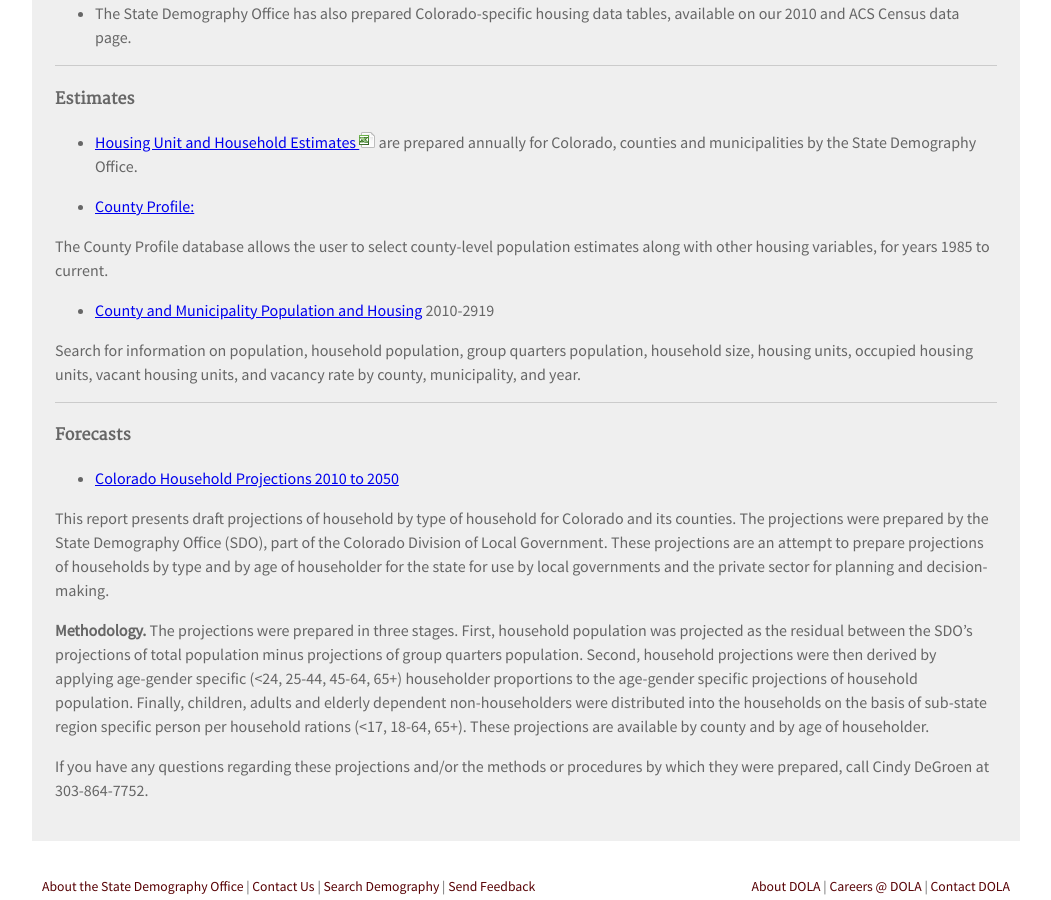
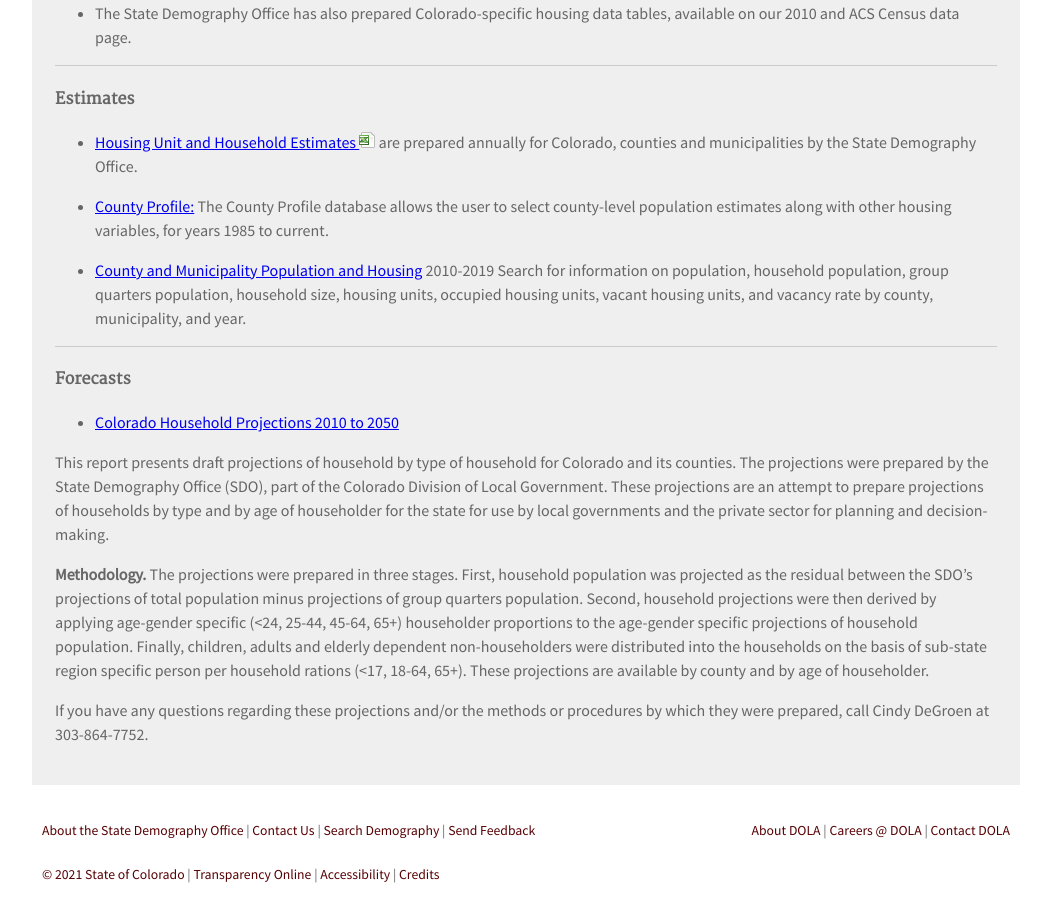
Before and after one commit to TBleess/Website_New, a Jekyll site: the page built from pages/4_HousingHouseholds/counties-and-municipalities.md, in a window 1280 px wide and 900 px high, scrolled down 550 px. Shown: the whole window, without its empty margins (114-1165 px from the left). Built offline with Jekyll 4.4.1, drawn with Linux system fonts in a browser that asks for light colours.

Commit message:
Update counties-and-municipalities.md

```diff
--- a/pages/4_HousingHouseholds/counties-and-municipalities.md
+++ b/pages/4_HousingHouseholds/counties-and-municipalities.md
@@ -24,11 +24,9 @@ description: "Housing and Household data by Colorado County or City."
 - [Housing Unit and Household Estimates ![xls](/images/page_white_excel.png 'download xls file')](https://drive.google.com/uc?export=download&id=1cNjNZsCqjA5TNEZytkAKu6lb5c2aC0tT) are prepared annually for Colorado, counties and municipalities by the State Demography Office.
 
 - [County Profile:](/population/data/profile-county/)
-
 The County Profile database allows the user to select county-level population estimates along with other housing variables, for years 1985 to current.
 
-- [County and Municipality Population and Housing](/population/data/muni-pop-housing/) 2010-2919
-
+- [County and Municipality Population and Housing](/population/data/muni-pop-housing/) 2010-2019
 Search for information on population, household population, group quarters population, household size, housing units, occupied housing units, vacant housing units, and vacancy rate by county, municipality, and year.
 
 - - -
```
